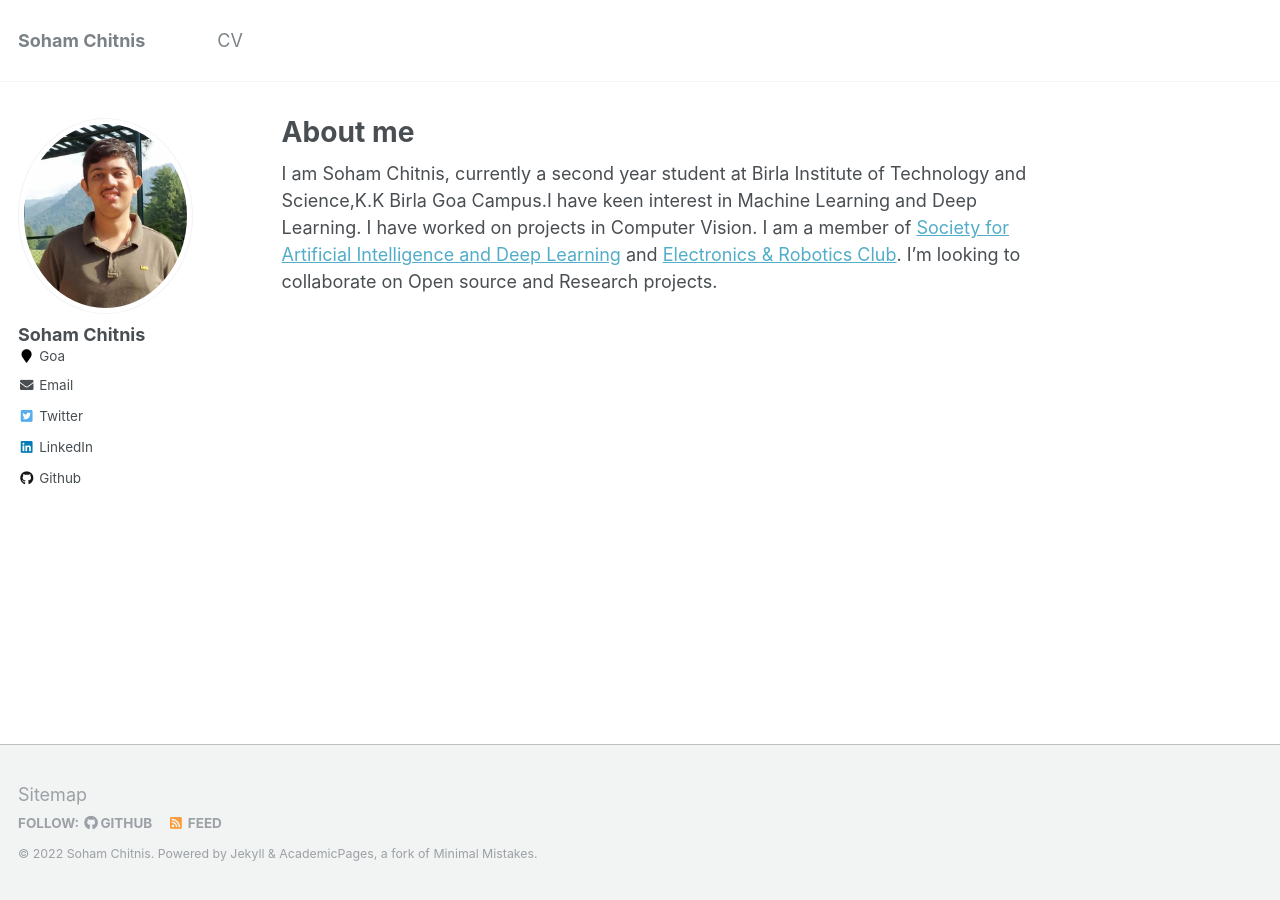
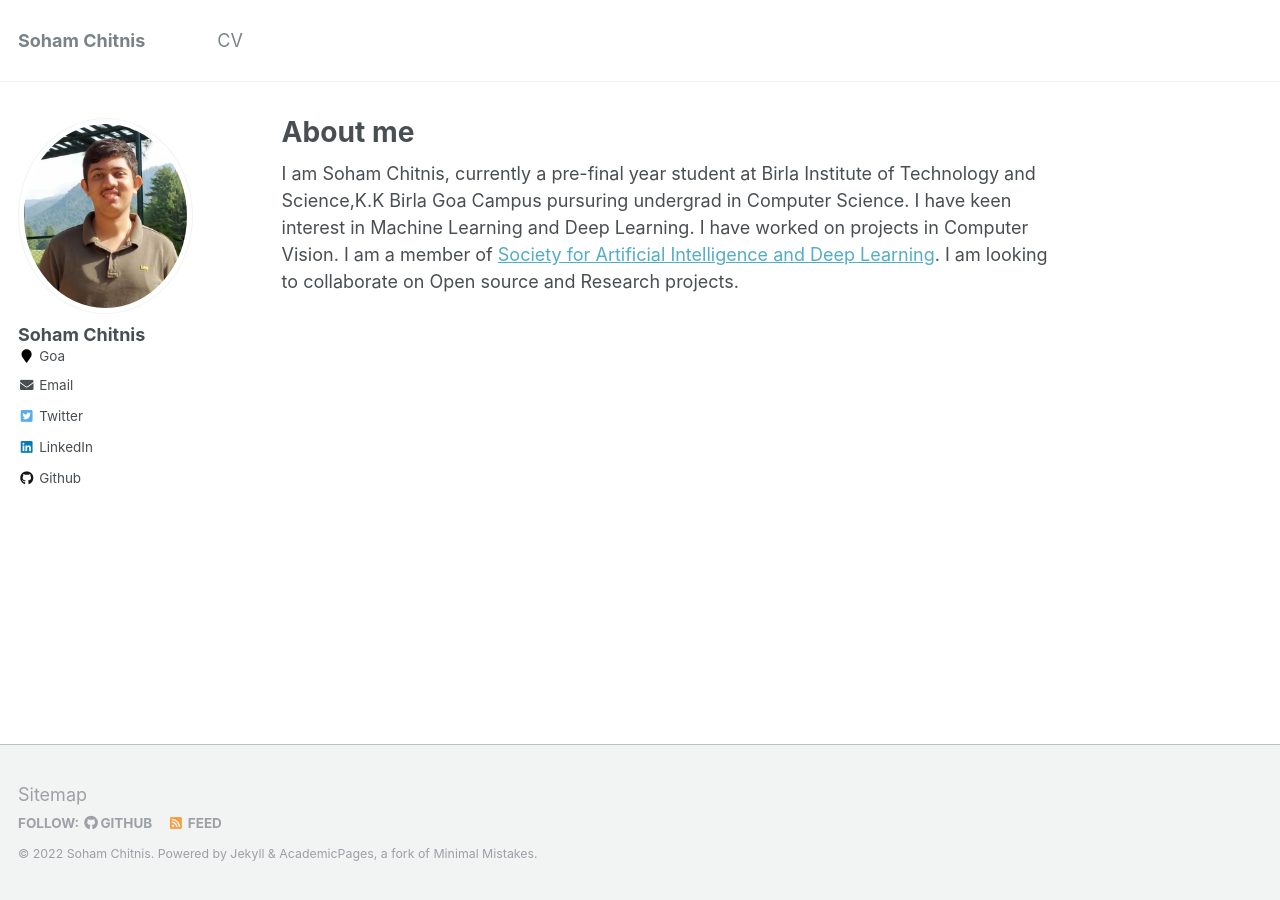
Before and after one commit to soham-chitnis10/soham-chitnis10_archived.github.io, a Jekyll site: the page built from _pages/about.md, in a window 1280 px wide. Built offline with Jekyll 4.4.1, drawn with Linux system fonts in a browser that asks for light colours.

Commit message:
Update about.md

```diff
--- a/_pages/about.md
+++ b/_pages/about.md
@@ -8,4 +8,4 @@ redirect_from:
   - /about.html
 ---
 
-I am Soham Chitnis, currently a second year student at Birla Institute of Technology and Science,K.K Birla Goa Campus.I have keen interest in Machine Learning and Deep Learning. I have worked on projects in Computer Vision. I am a member of [Society for Artificial Intelligence and Deep Learning](https://www.saidl.in/) and [Electronics & Robotics Club](https://erc-bpgc.github.io/). I’m looking to collaborate on Open source and Research projects.
+I am Soham Chitnis, currently a pre-final year student at Birla Institute of Technology and Science,K.K Birla Goa Campus pursuring undergrad in Computer Science. I have keen interest in Machine Learning and Deep Learning. I have worked on projects in Computer Vision. I am a member of [Society for Artificial Intelligence and Deep Learning](https://www.saidl.in/). I am looking to collaborate on Open source and Research projects.
```
